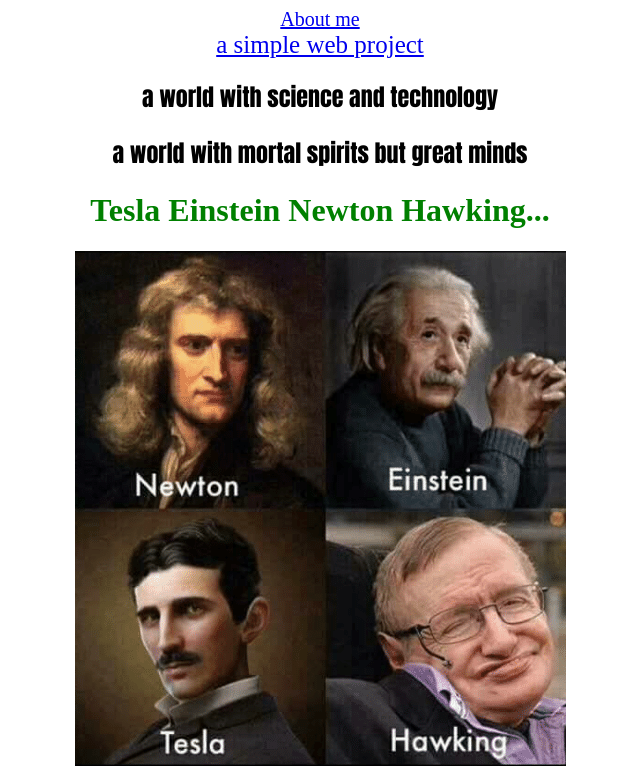
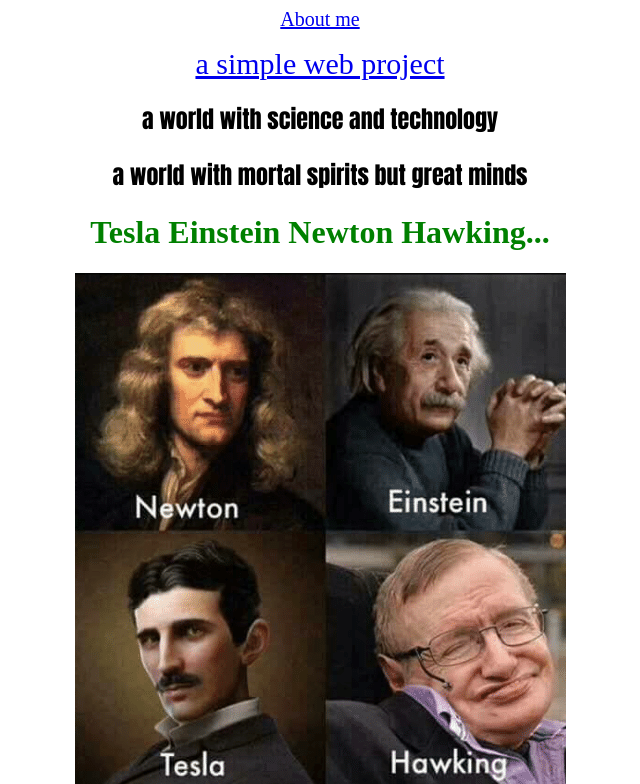
Before and after one commit to YekaiLiu/YekaiLiu.github.io, a plain HTML site: page index.html in a window 1280 px wide. Shown: the top 784 px of the page, without its empty margins (320-960 px from the left). Drawn offline with Linux system fonts and the light colour scheme; some packages are replaced by stand-ins of ours; a script that the page names is missing.

Commit message:
Update index.html

```diff
--- a/index.html
+++ b/index.html
@@ -73,9 +73,12 @@
     <a style="font-size: 20px;" href="http://www.liuyekai.com/about_me//">About me </a>
 
     <br>
+    <p>
+
+    </p>
 
 
-    <a style="font-size: 25px;" href="http://www.liuyekai.com/typehead_suggestion_highlight_google_map_usa_states/">a simple web project </a>
+    <a style="font-size: 30px;" href="http://www.liuyekai.com/typehead_suggestion_highlight_google_map_usa_states/">a simple web project </a>
 
 
     <h2>a world with science and technology</h2>
```
